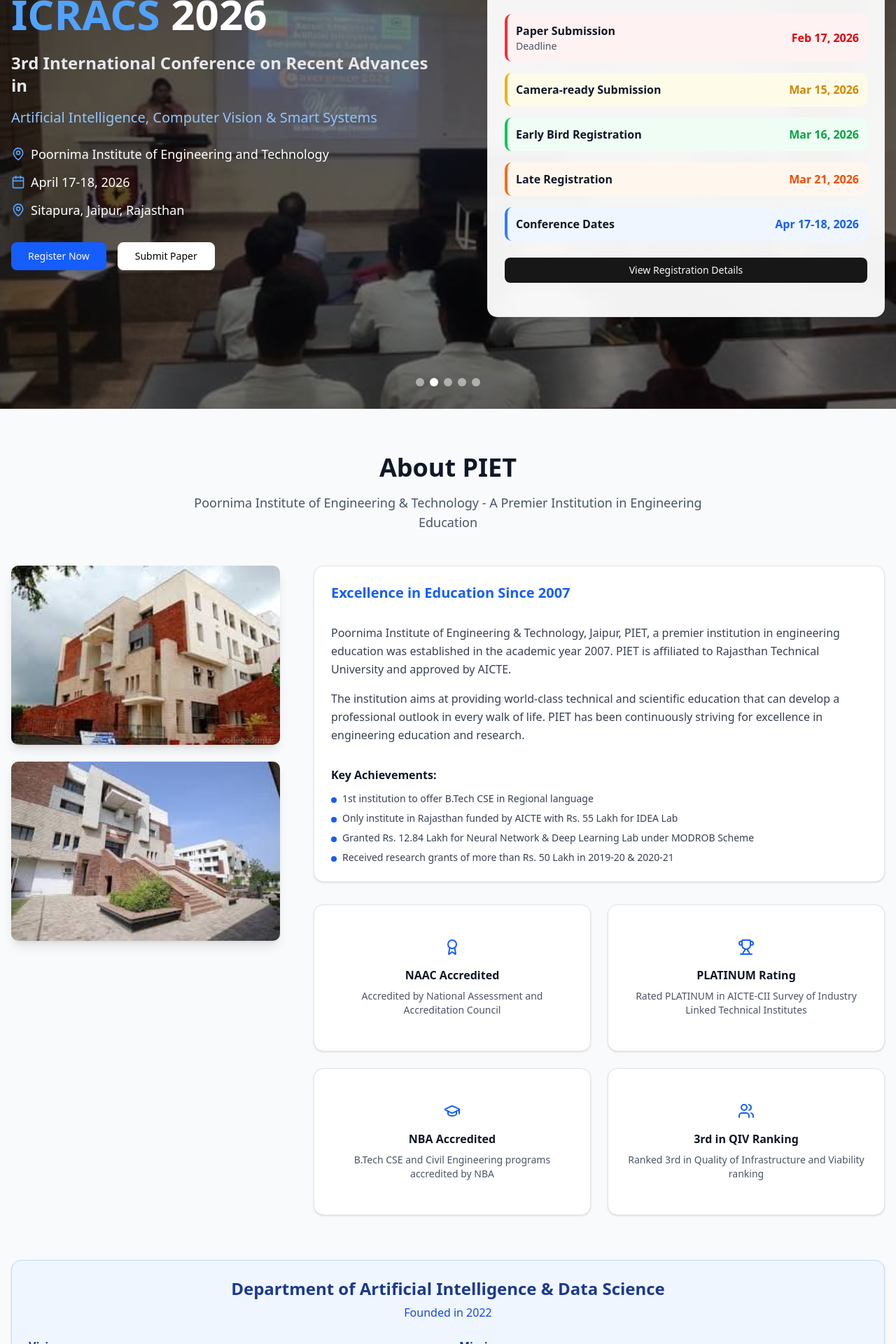
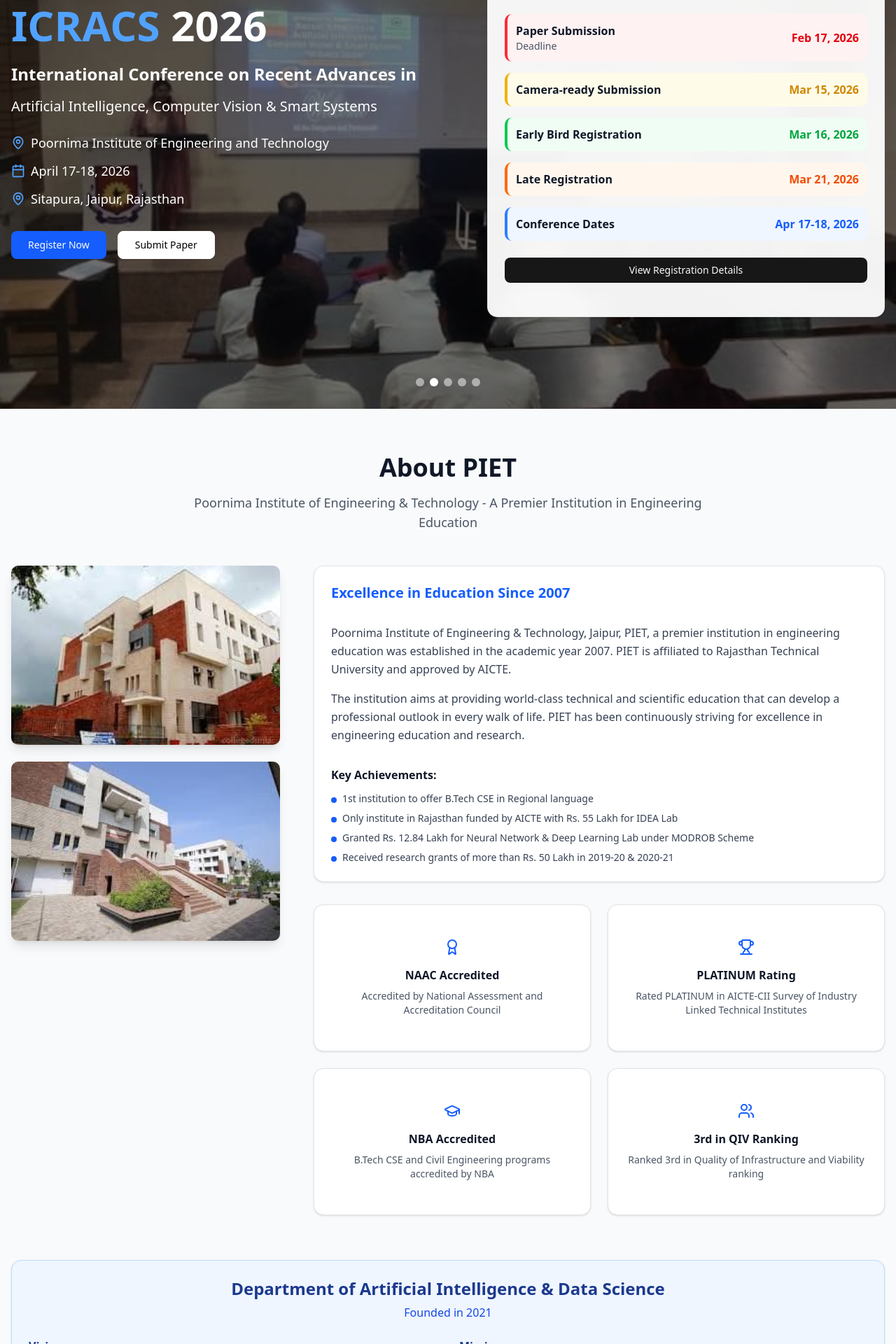
Before and after one commit to nerkoux/icracs-2026, a Next.js app: page / in a window 1280 px wide. Shown: the part 280-2200 px from the top of the page at 70% size. Built offline with nearby package versions, Linux system fonts and the light colour scheme.

Commit message:
Update section titles and founding year details
Corrected the founding year for the Department of Artificial Intelligence & Data Science from 2022 to 2021. Updated section headings and text colors in hero and publication-technical-partners components for improved clarity and consistency.

```diff
--- a/src/components/sections/about-piet.tsx
+++ b/src/components/sections/about-piet.tsx
@@ -122,7 +122,7 @@
               <CardTitle className="text-2xl text-blue-900 text-center">
                 Department of Artificial Intelligence & Data Science
               </CardTitle>
-              <p className="text-center text-blue-700">Founded in 2022</p>
+              <p className="text-center text-blue-700">Founded in 2021</p>
             </CardHeader>
             <CardContent className="space-y-6">
               <div className="grid grid-cols-1 md:grid-cols-2 gap-8">
--- a/src/components/sections/hero-section.tsx
+++ b/src/components/sections/hero-section.tsx
@@ -60,10 +60,10 @@
               <h1 className="text-4xl md:text-6xl font-bold mb-4 leading-tight">
                 <span className="text-blue-400">ICRACS</span> 2026
               </h1>
-              <h2 className="text-xl md:text-2xl font-semibold mb-4 text-gray-200">
-                3rd International Conference on Recent Advances in
+              <h2 className="text-xl md:text-2xl font-semibold mb-4 text-white">
+                International Conference on Recent Advances in
               </h2>
-              <h3 className="text-lg md:text-xl font-medium text-blue-300">
+              <h3 className="text-lg md:text-xl font-medium text-white">
                 Artificial Intelligence, Computer Vision & Smart Systems
               </h3>
             </div>
--- a/src/components/sections/publication-technical-partners.tsx
+++ b/src/components/sections/publication-technical-partners.tsx
@@ -38,7 +38,7 @@
       <div className="container mx-auto px-4">
         <div className="text-center mb-12">
           <h2 className="text-3xl md:text-4xl font-bold text-gray-900 mb-4">
-            Publication & Technical Partners
+            *Publication & Technical Partners
           </h2>
           <p className="text-lg text-gray-600 max-w-3xl mx-auto">
             Collaborating with leading organizations for academic excellence and research dissemination
@@ -48,7 +48,7 @@
         {/* Publication Partners */}
         <div className="mb-16">
           <h3 className="text-2xl font-bold text-center text-blue-900 mb-8">
-            Publication Partners
+            *Publication Partners
           </h3>
           <div className="grid grid-cols-1 md:grid-cols-3 gap-8">
             {publicationPartners.map((partner, index) => (
@@ -78,7 +78,7 @@
         {/* Technical Partners */}
         <div>
           <h3 className="text-2xl font-bold text-center text-blue-900 mb-8">
-            Technical Partners
+            *Technical Partners
           </h3>
           <div className="grid grid-cols-1 md:grid-cols-2 gap-8 max-w-4xl mx-auto">
             {technicalPartners.map((partner, index) => (
```
